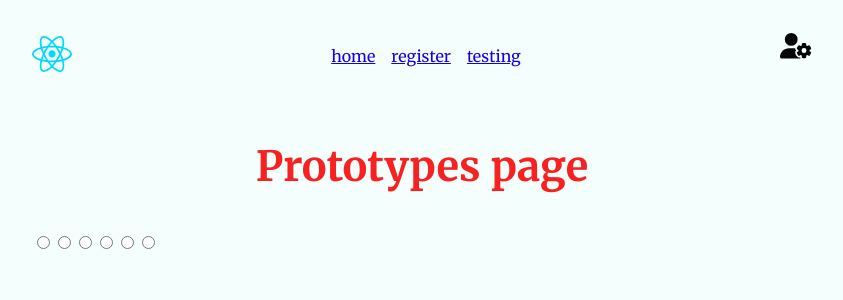
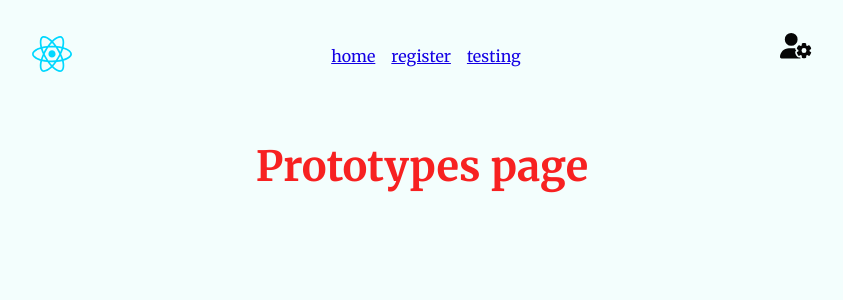
Before and after one commit to HladenRazum/vite-react-meals-frontend, a React (Vite) app: page /test in a window 1280 px wide. Shown: the top 300 px of the page, without its empty margins (218-1061 px from the left). Built offline with nearby package versions, Linux system fonts and the light colour scheme.

Commit message:
added Rating component

```diff
--- a/src/components/Rating/Rating.module.scss
+++ b/src/components/Rating/Rating.module.scss
@@ -1,7 +1,17 @@
 .Rating {
-   meter {
-      height: 100px;
-      width: 100%;
-      border-radius: 0;
+   button {
+      background-color: transparent;
+      border: none;
+      outline: none;
+      cursor: pointer;
+      padding: 0;
+   }
+
+   .on {
+      color: var(--accent-color);
+   }
+
+   .off {
+      color: var(--inactive-color);
    }
 }
--- a/src/components/Rating/Rating.tsx
+++ b/src/components/Rating/Rating.tsx
@@ -1,18 +1,30 @@
+import { useState } from "react";
 import classes from "./Rating.module.scss";
 
 type RatingProps = {
-   rating: number;
+   rating: 0 | 1 | 2 | 3 | 4 | 5;
+   fontSize?: number;
 };
 
-const Rating: React.FC<RatingProps> = ({ rating }) => {
+const Rating: React.FC<RatingProps> = ({ fontSize, rating }) => {
+   const [selectedRating, setSelectedRating] = useState(rating || 0);
+
    return (
       <div className={classes.Rating}>
-         <input type="radio" name="radio_0" />
-         <input type="radio" name="radio_1" />
-         <input type="radio" name="radio_2" />
-         <input type="radio" name="radio_3" />
-         <input type="radio" name="radio_4" />
-         <input type="radio" name="radio_5" />
+         {[...Array(5)].map((star, index) => {
+            index += 1;
+            return (
+               <button
+                  key={`start_${index}`}
+                  onClick={() => setSelectedRating(index)}
+                  onDoubleClick={() => setSelectedRating(0)}
+                  style={{ fontSize: fontSize }}
+                  className={index <= selectedRating ? classes.on : classes.off}
+               >
+                  <span className="star">&#9733;</span>
+               </button>
+            );
+         })}
       </div>
    );
 };
--- a/src/components/Recipe/Recipe.tsx
+++ b/src/features/Recipe/Recipe.tsx
@@ -1,10 +1,12 @@
 import { Link } from "react-router-dom";
+import { RatingType } from "../../types/rating.type";
 import { ROUTES } from "../../utils/routes";
+import Rating from "../../components/Rating/Rating";
 
 type RecipeProps = {
    title: string;
    imageURL: string;
-   rating: number;
+   rating: RatingType;
 };
 
 const Recipe: React.FC<RecipeProps> = ({ title, imageURL, rating }) => {
@@ -17,7 +19,7 @@ const Recipe: React.FC<RecipeProps> = ({ title, imageURL, rating }) => {
                   <img src={imageURL} alt={title} />
                </figure>
             </Link>
-            <div>{rating}</div>
+            <Rating rating={rating} fontSize={24} />
          </header>
       </div>
    );
--- a/src/RecipeWithAuthorInfo/RecipeWithAuthorInfo.tsx
+++ b/src/features/Recipe/RecipeWithAuthorInfo/RecipeWithAuthorInfo.tsx
@@ -1,9 +1,10 @@
-import Recipe from "../components/Recipe/Recipe";
+import Recipe from "../Recipe";
+import { RatingType } from "../../../types/rating.type";
 
 type RecipeWithAuthorInfoProps = {
    title: string;
    imageURL: string;
-   rating: number;
+   rating: RatingType;
    authorName: string;
 };
 
--- a/src/pages/Home/components/RecipesList/RecipesList.tsx
+++ b/src/pages/Home/components/RecipesList/RecipesList.tsx
@@ -1,10 +1,10 @@
-import RecipeWithAuthorInfo from "../../../../RecipeWithAuthorInfo/RecipeWithAuthorInfo";
+import RecipeWithAuthorInfo from "../../../../features/Recipe/RecipeWithAuthorInfo/RecipeWithAuthorInfo";
 import { RecipeI } from "../../../../types/recipe.interface";
 
 const RECIPES: RecipeI[] = [
    {
       name: "Черен ориз с печени зеленчуци",
-      rating: 5,
+      rating: 2,
       tumbnailImageURL:
          "https://recepti.gotvach.bg/files/lib/250x250/bulgur-gabi-zelenchuci.jpg",
       authorName: "Величка Щърбанова",
--- a/src/pages/Testpage/TestPage.tsx
+++ b/src/pages/Testpage/TestPage.tsx
@@ -1,12 +1,7 @@
 import PageWrapper from "../../components/Layout/PageWrapper/PageWrapper";
-import Rating from "../../components/Rating/Rating";
 
 const TestPage = () => {
-   return (
-      <PageWrapper title="Prototypes page">
-         <Rating rating={3} />
-      </PageWrapper>
-   );
+   return <PageWrapper title="Prototypes page"></PageWrapper>;
 };
 
 export default TestPage;
--- a/src/styles/_palette.css
+++ b/src/styles/_palette.css
@@ -31,6 +31,8 @@
    --heading-textColor: var(--lightRed);
    --link-textColor: #1400e4;
    --icon-fillColor: var(--black);
+   --accent-color: #ffc600;
+   --inactive-color: #d5d5d5;
 }
 
 :root .dark {
@@ -47,6 +49,8 @@
    --heading-textColor: #d46eef;
    --link-textColor: rgb(255 252 9);
    --icon-fillColor: var(--lightGrey);
+   --accent-color: #45b800;
+   --inactive-color: #515454;
 }
 
 :root .high-contrast {
@@ -63,4 +67,6 @@
    --heading-textColor: var(--black);
    --link-textColor: #ff00fc;
    --icon-fillColor: blue;
+   --accent-color: #ff0000;
+   --inactive-color: #9d9d88;
 }
--- /dev/null
+++ b/src/types/rating.type.ts
@@ -0,0 +1 @@
+export type RatingType = 0 | 1 | 2 | 3 | 4 | 5;
--- a/src/types/recipe.interface.ts
+++ b/src/types/recipe.interface.ts
@@ -1,6 +1,8 @@
+import { RatingType } from "./rating.type";
+
 export interface RecipeI {
    name: string;
-   rating: number;
+   rating: RatingType;
    tumbnailImageURL: string;
    authorName: string;
 }
```
Also changed, not shown: src/assets/test.png (added).
